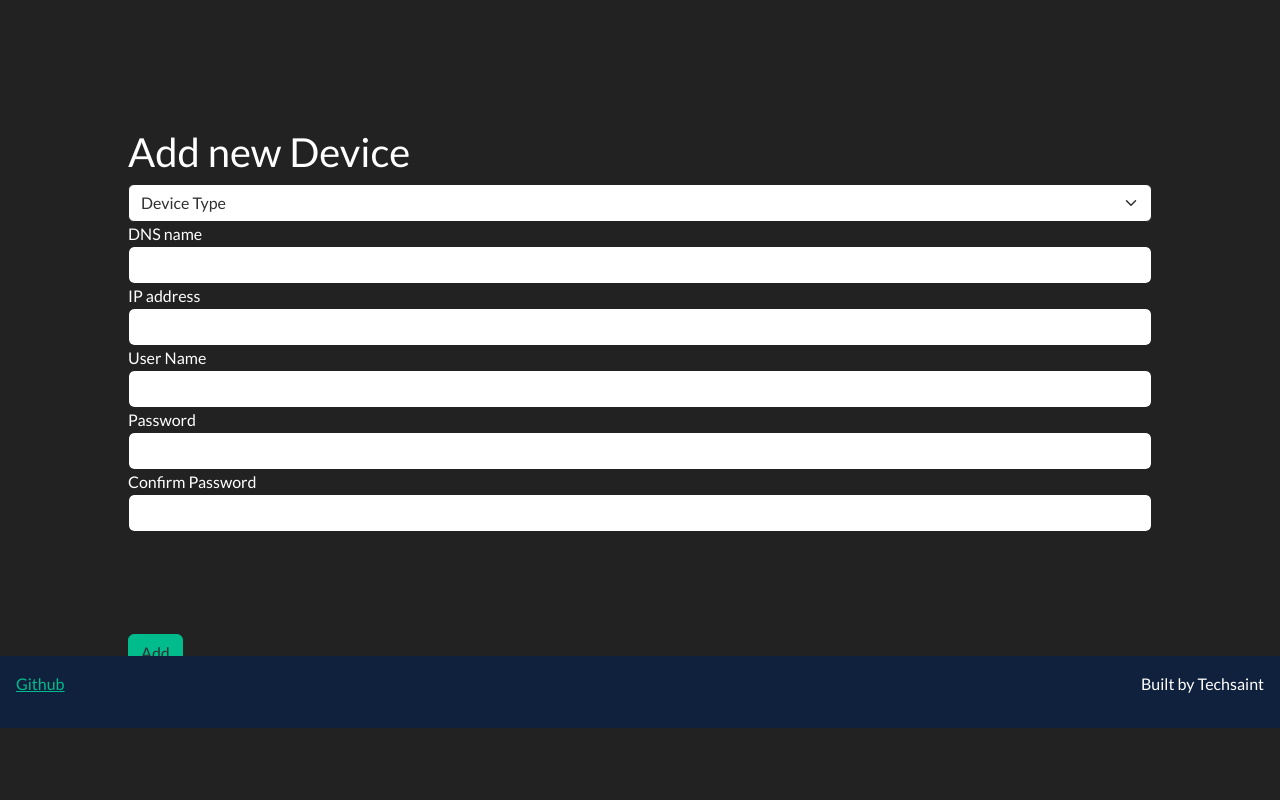
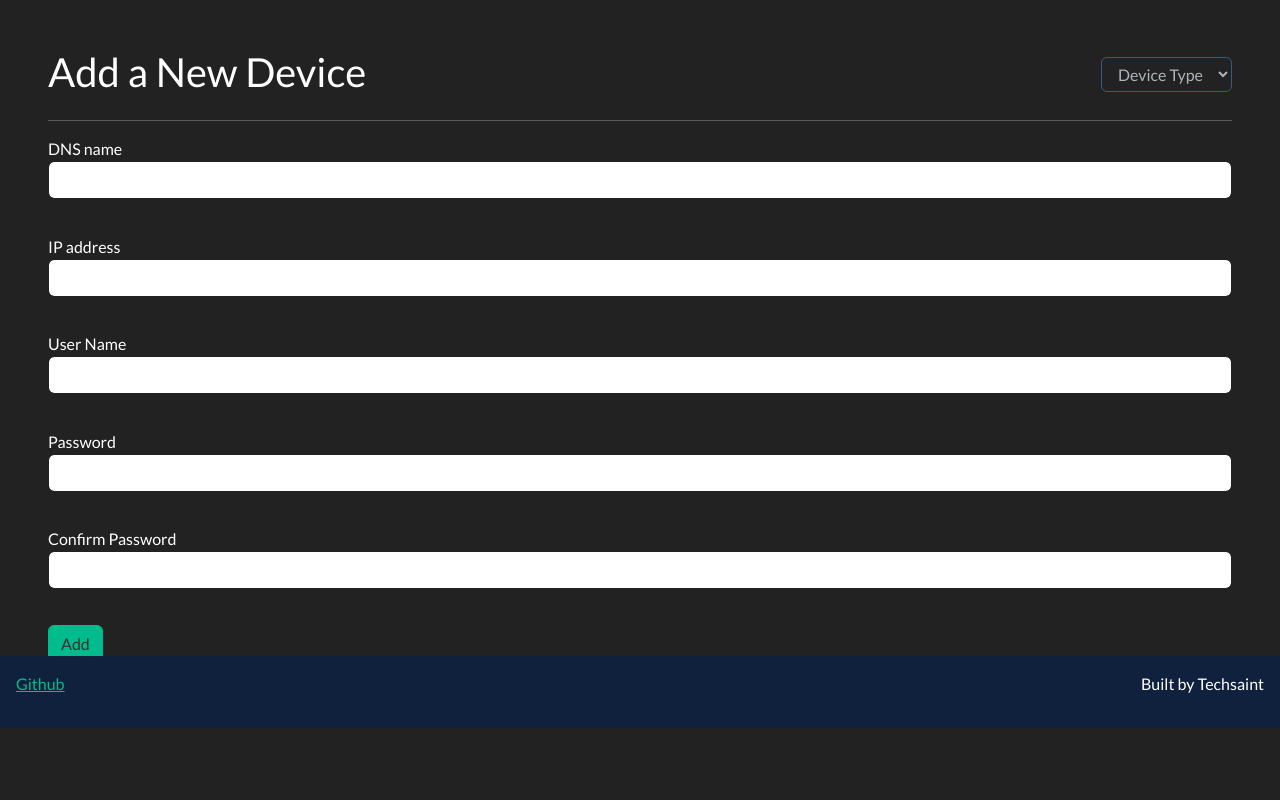
Before and after one commit to Tech-Saint/LabSquid, a Python web app: template Webinterface/templates/Adddevice.html in a window 1280 px wide. Shown: the part 72-872 px from the top of the page. After the commit the page ends 800 px from the top, so only its background shows below. Run offline with Jinja, Linux system fonts and the light colour scheme; the template is opened without the code that fills it, so the values that code supplies are empty; some libraries are stand-ins or nearby versions.

Commit message:
Corrected input fields for db

```diff
--- a/Webinterface/templates/Adddevice.html
+++ b/Webinterface/templates/Adddevice.html
@@ -1,25 +1,53 @@
 {% extends "base.html" %}
 
 {% block head %}
+<style>
+    .form-group {
+      margin-bottom: 3%;
 
+    }
+    </style>
 {% endblock %}
 
 {% block body %}
-<form method="post" style="padding: 10%;">
-  <h2 align="left">Add new Device</h2>
-  <select class="form-select" style="float: inline-end;" aria-label="Default select example">
-    <option selected>Device Type</option>
-    <option value="linux">Linux</option>
-    <option value="win32">Windows</option>
-    <option value="cisco">Cisco</option>
-  </select>
+{% with messages = get_flashed_messages() %}
+{%  if  messages %}
+{%  for  message  in  messages %}
+<div class=" d-flex align-items-center justify-content-between alert alert-danger alert-dismissible fade show" role="alert">
+    <strong style="padding-left: 2rem;">Hold up! {{ message }}</strong>
+    <a type="button" class="close fade show float-end btn " style="text-decoration:none" data-dismiss="alert" aria-label="Close">
+      <span aria-hidden="true" >&times;</span>
+    </a>
+  </div>
+{% endfor %}
+{% endif %}
+{% endwith %}
+
+
+
+
+<form method="post" class="p-5"">
+    <span class=" d-flex align-items-center justify-content-between">
+        <h2 align="left">Add a New Device</h2>
+        <div class="form-group "style="  margin-top: auto; margin-bottom: auto;">
+          <select class="form-group btn btn-outline-primary text-light" for="device_type" name="device_type" style="float: inline-end;" aria-label="Default select example">
+              <option selected>Device Type</option>
+              <option value="linux">Linux</option>
+              <option value="win32">Windows</option>
+              <option value="cisco">Cisco</option>
+          </select>
+          </div>
+    </span>
+
+  <hr>
+
   <div class="form-group">
     <label for="DNSname">DNS name</label>
     <input
-      type="DNSname"
+      type="DNS_name"
       class="form-control"
-      id="DNSname"
-      name="DNSname"
+      id="DNS_name"
+      name="DNS_name"
       placeholder="DNS name"
     />
   </div>
@@ -29,7 +57,7 @@
       type="IPaddress"
       class="form-control"
       id="IPaddress"
-      name="IPaddress"
+      name="ip"
       placeholder="IP address"
     />
   </div>
@@ -39,7 +67,7 @@
       type="Username"
       class="form-control"
       id="Username"
-      name="Username"
+      name="username"
       placeholder="Username"
     />
   </div>
@@ -63,7 +91,7 @@
       placeholder="Confirm Password"
     />
   </div>
-  <button type="submit" class="btn btn-success text-dark" style="margin-top: 10%;">Add</button>
+  <button type="submit" class="btn btn-success text-dark mid" >Add</button>
 
 </form>
 
```
